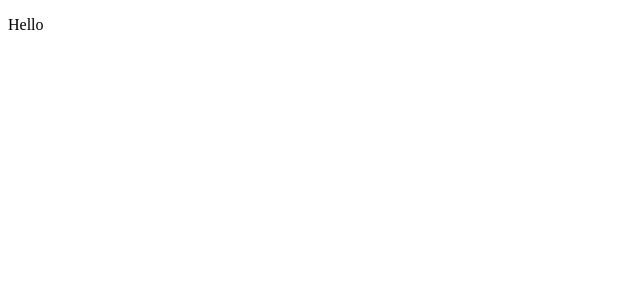
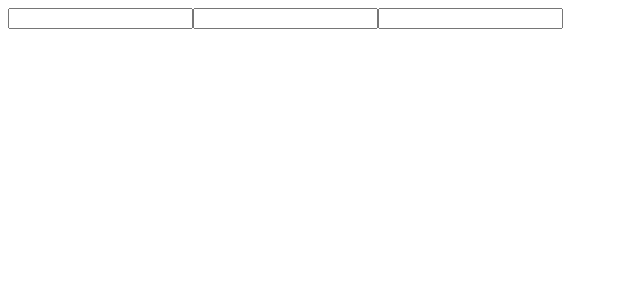
Before and after one commit to alchemy-fullstack-js-spring-2019/react-quiz-retake, a React app: page / in a window 1280 px wide. Shown: the top 300 px of the page, without its empty margins (0-640 px from the left). Built offline with nearby package versions, Linux system fonts and the light colour scheme.

Commit message:
imported meme container into app component

```diff
--- a/src/components/App.js
+++ b/src/components/App.js
@@ -1,5 +1,6 @@
 import React from 'react';
+import Meme from '../containers/Meme';
 
 export default function App() {
-  return <p>Hello</p>
+  return <Meme />
 }
```
Also changed, not shown: assets/meme.jpg (added).
